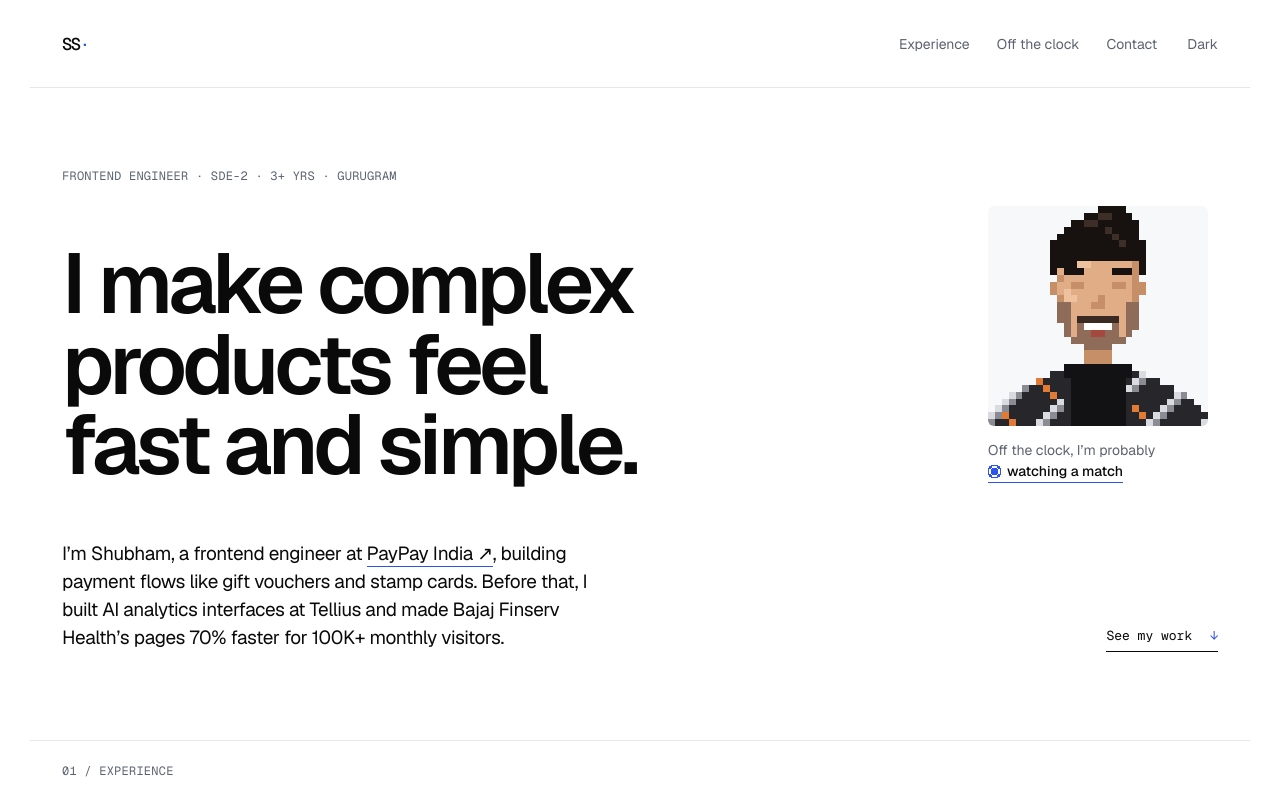
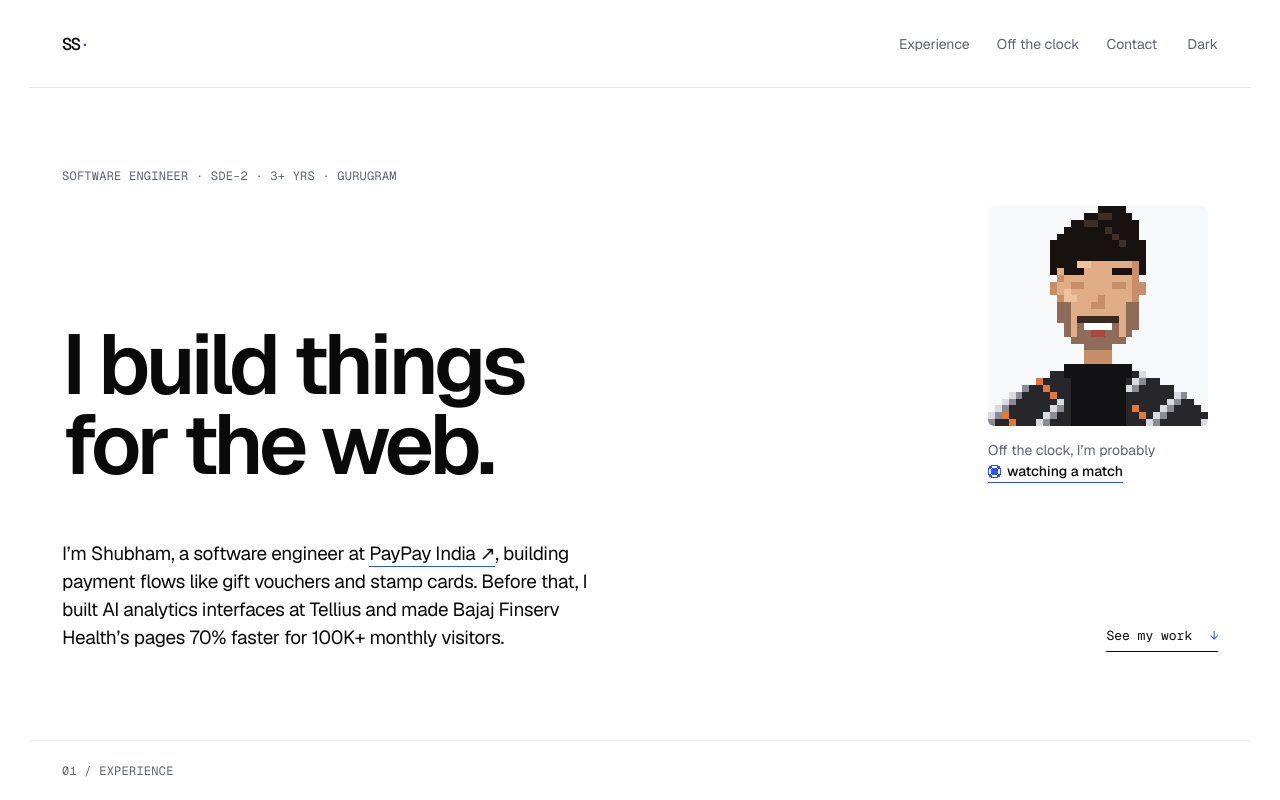
Before and after one commit to Shubham242000/portfolio-webste, a React (Vite) app: page / in a window 1280 px wide. Shown: the top 800 px of the page. Built offline with nearby package versions, Linux system fonts and the light colour scheme.

Commit message:
code changes

```diff
--- a/components/ContactSection.jsx
+++ b/components/ContactSection.jsx
@@ -4,7 +4,7 @@ const ContactSection = () => (
   <section className="contact">
     <DecodeText className="section-label" text="04 / Get in touch" />
     <h2>Have something meaningful to build?</h2>
-    <p className="contact-note">Always happy to talk frontend, swap travel tips, or share a playlist.</p>
+    <p className="contact-note">Always happy to talk code, swap travel tips, or share a playlist.</p>
     <a className="email-link" href="mailto:shubhamshrivastava2000@gmail.com">Let’s talk <span>↗</span></a>
     <piix-pal pal="boing" do="bounce" on=".contact-footer"></piix-pal>
     <div className="contact-footer">
--- a/index.html
+++ b/index.html
@@ -3,23 +3,23 @@
   <head>
     <meta charset="UTF-8" />
     <meta name="viewport" content="width=device-width, initial-scale=1.0" />
-    <meta name="description" content="Shubham Shrivastava is a frontend engineer at PayPay India who makes complex products feel fast and simple." />
+    <meta name="description" content="Shubham Shrivastava is a software engineer at PayPay India building products for the web, from payment flows to AI interfaces." />
     <link rel="icon" type="image/svg+xml" href="/favicon.svg" />
     <link rel="canonical" href="https://shubham-shrivastava.vercel.app/" />
-    <title>Shubham Shrivastava — Frontend Engineer</title>
+    <title>Shubham Shrivastava — Software Engineer</title>
 
     <meta property="og:type" content="website" />
     <meta property="og:url" content="https://shubham-shrivastava.vercel.app/" />
-    <meta property="og:title" content="Shubham Shrivastava — Frontend Engineer" />
-    <meta property="og:description" content="Frontend engineer (SDE-2) at PayPay India. I make complex products feel fast and simple." />
+    <meta property="og:title" content="Shubham Shrivastava — Software Engineer" />
+    <meta property="og:description" content="Software engineer (SDE-2) at PayPay India. I build products for the web, from payment flows to AI interfaces." />
     <meta property="og:image" content="https://shubham-shrivastava.vercel.app/og.png" />
     <meta property="og:image:width" content="1200" />
     <meta property="og:image:height" content="630" />
     <meta property="og:image:alt" content="Shubham Shrivastava — I make complex products feel fast and simple." />
 
     <meta name="twitter:card" content="summary_large_image" />
-    <meta name="twitter:title" content="Shubham Shrivastava — Frontend Engineer" />
-    <meta name="twitter:description" content="Frontend engineer (SDE-2) at PayPay India. I make complex products feel fast and simple." />
+    <meta name="twitter:title" content="Shubham Shrivastava — Software Engineer" />
+    <meta name="twitter:description" content="Software engineer (SDE-2) at PayPay India. I build products for the web, from payment flows to AI interfaces." />
     <meta name="twitter:image" content="https://shubham-shrivastava.vercel.app/og.png" />
 
     <script type="application/ld+json">
@@ -28,7 +28,7 @@
         "@type": "Person",
         "name": "Shubham Shrivastava",
         "jobTitle": "Software Development Engineer II",
-        "description": "Frontend engineer (SDE-2) at PayPay India. I make complex products feel fast and simple.",
+        "description": "Software engineer (SDE-2) at PayPay India. I build products for the web, from payment flows to AI interfaces.",
         "url": "https://shubham-shrivastava.vercel.app/",
         "image": "https://shubham-shrivastava.vercel.app/og.png",
         "email": "mailto:shubhamshrivastava2000@gmail.com",
--- a/src/App.jsx
+++ b/src/App.jsx
@@ -70,16 +70,16 @@ function App() {
 
     <main>
       <section className="hero" id="top">
-        <DecodeText className="eyebrow" text="Frontend engineer · SDE-2 · 3+ yrs · Gurugram" />
+        <DecodeText className="eyebrow" text="Software engineer · SDE-2 · 3+ yrs · Gurugram" />
         <div className="hero-grid">
-          <h1>I make complex<br />products feel<br />fast and simple.<piix-pal pal="bitbug" scale="4"></piix-pal></h1>
+          <h1>I build things<br />for the web.<piix-pal pal="bitbug" scale="4"></piix-pal></h1>
           <div className="hero-aside">
             <PixelAvatar />
             <Hobbies />
           </div>
         </div>
         <div className="hero-intro">
-          <p>I’m Shubham, a frontend engineer at <a href="https://paypay.co.in/" target="_blank" rel="noreferrer">PayPay India ↗</a>, building payment flows like gift vouchers and stamp cards. Before that, I built AI analytics interfaces at Tellius and made Bajaj Finserv Health’s pages 70% faster for 100K+ monthly visitors.</p>
+          <p>I’m Shubham, a software engineer at <a href="https://paypay.co.in/" target="_blank" rel="noreferrer">PayPay India ↗</a>, building payment flows like gift vouchers and stamp cards. Before that, I built AI analytics interfaces at Tellius and made Bajaj Finserv Health’s pages 70% faster for 100K+ monthly visitors.</p>
           <a className="text-link" href="#experience">See my work <span>↓</span></a>
         </div>
       </section>
```
